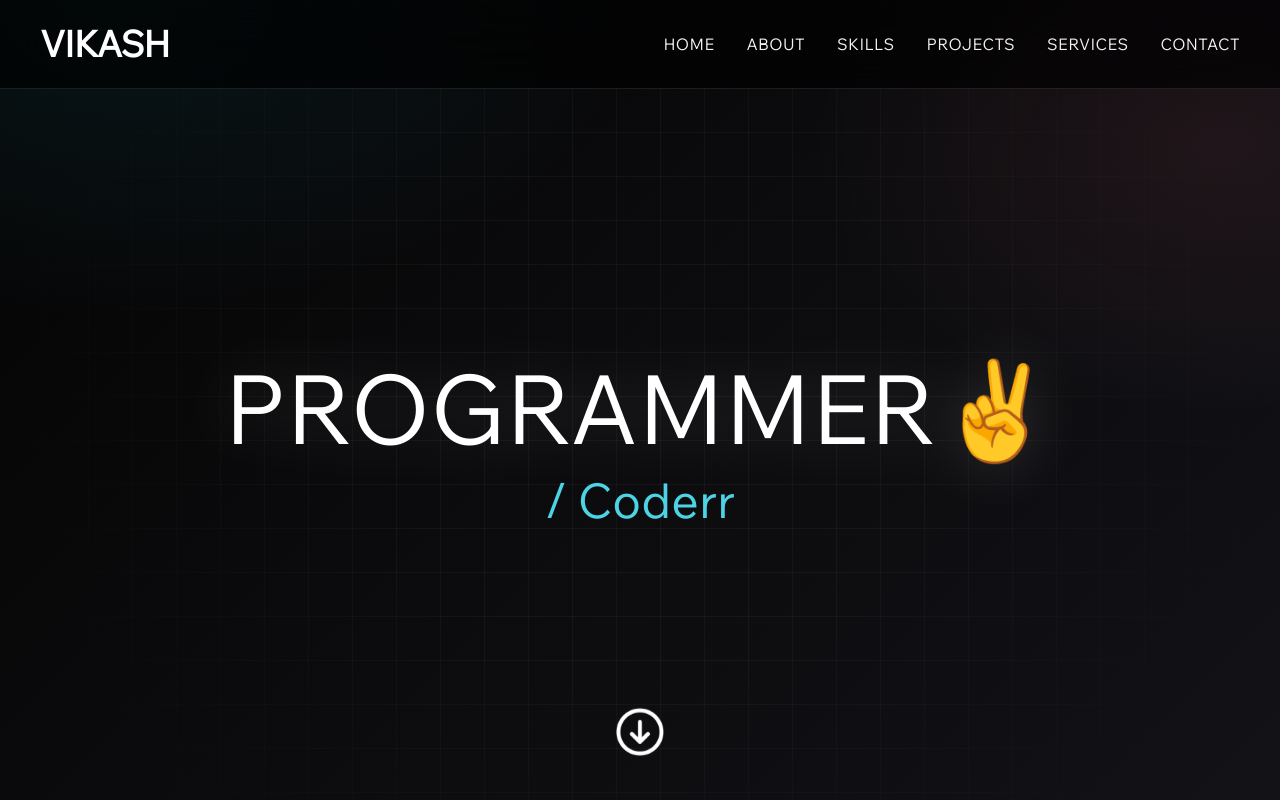
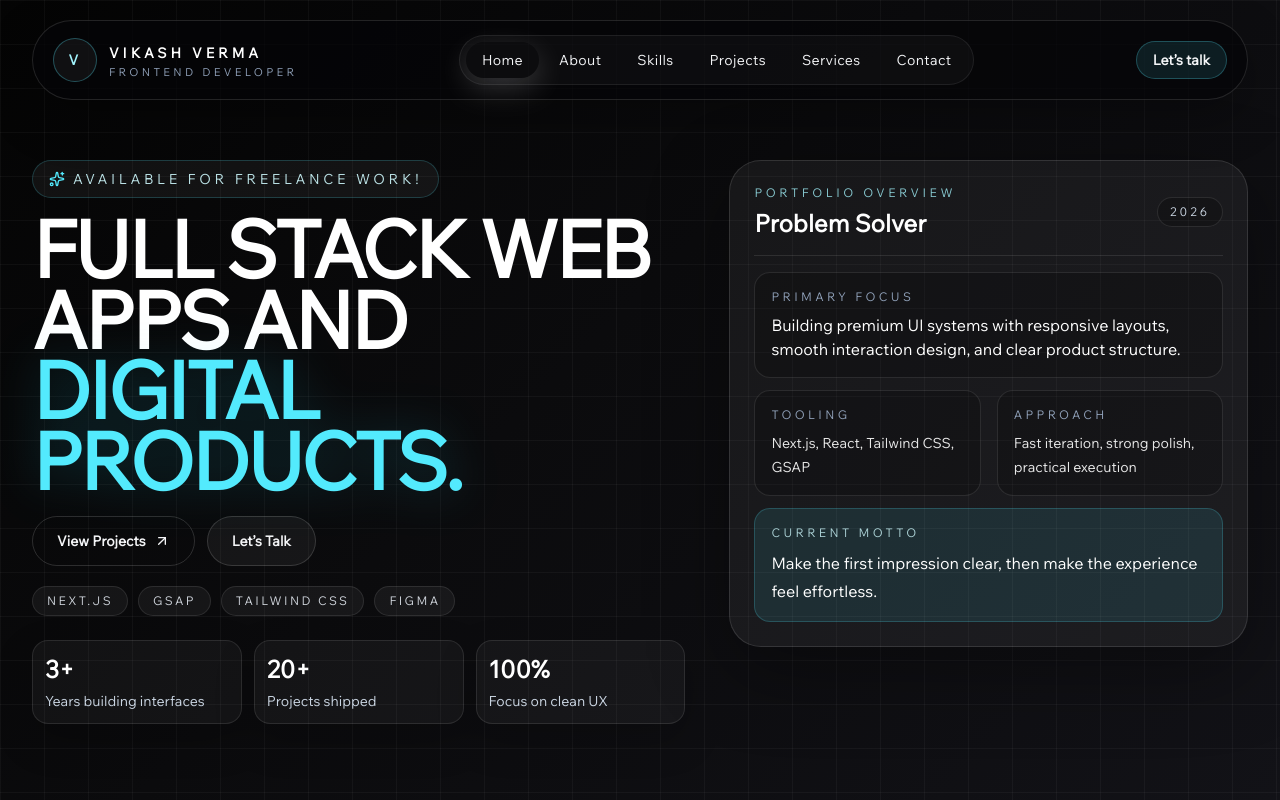
Before and after one commit to vermagithubcs/PortfolioWebsite, a Next.js app: page / in a window 1280 px wide. Shown: the top 800 px of the page. Built offline with nearby package versions, Linux system fonts and the light colour scheme.

Commit message:
ui changes

```diff
--- a/src/app/components/About.jsx
+++ b/src/app/components/About.jsx
@@ -4,7 +4,7 @@ const About = () => {
   return (
     <div
       id="about"
-      className="about min-h-screen flex flex-col items-center justify-center px-4 sm:px-6 lg:px-8 py-16 sm:py-20 w-full"
+      className="about min-h-screen flex flex-col items-center justify-center px-4 sm:px-6 lg:px-8 py-16 sm:py-20 w-full z-0"
     >
       {/* Heading */}
       <div className="mb-8 sm:mb-12">
@@ -15,7 +15,7 @@ const About = () => {
 
       {/* Description Text */}
       <div className="text-about flex items-center justify-center w-full">
-        <h1 className="big-text text-sm sm:text-base md:text-lg lg:text-xl xl:text-2xl 2xl:text-3xl text-center leading-relaxed max-w-5xl px-6 py-8 bg-white/5 border border-white/10 rounded-3xl backdrop-blur-sm text-slate-100">
+        <h1 className="big-text text-sm sm:text-base md:text-lg lg:text-xl xl:text-2xl 2xl:text-3xl text-center leading-relaxed max-w-5xl px-6 py-8 bg-white/5 border border-white/10 rounded-3xl text-slate-100">
           {"I'm"} Vikash Verma, a
           <span className="text-cyan-300 font-semibold">
             {" "}
--- a/src/app/components/Header.jsx
+++ b/src/app/components/Header.jsx
@@ -1,34 +1,28 @@
 "use client";
 import "remixicon/fonts/remixicon.css";
 import HeroSection from "./HeroSection";
-import Arrow from "../assets/downArrow.png";
-import { useEffect, useRef, useState } from "react";
-import gsap from "gsap";
 import { Link } from "react-scroll";
-import Image from "next/image";
+import { ChevronDown, ArrowUpRight, Sparkles } from "lucide-react";
+import { useEffect, useState } from "react";
 
 const textArray = [
-  "Frontend Developer🧑‍💻",
-  "Designer🚀",
-  "Coderrr😁",
-  "Problem Solver😋",
-  "Programmer✌️",
+  "Frontend Developer",
+  "UI Engineer",
+  "Design Builder",
+  "Problem Solver",
+  "Motion Crafter",
 ];
 
+const heroStats = [
+  { value: "3+", label: "Years building interfaces" },
+  { value: "20+", label: "Projects shipped" },
+  { value: "100%", label: "Focus on clean UX" },
+];
+
+const focusAreas = ["Next.js", "GSAP", "Tailwind CSS", "Figma"];
+
 const Header = () => {
-  const ArrowRef = useRef(null);
-
-  useEffect(() => {
-    gsap.to(ArrowRef.current, {
-      y: 3,
-      duration: 0.6,
-      repeat: -1,
-      yoyo: true,
-      ease: "power1.inOut",
-    });
-  }, []);
-
-  const [displayText, setDisplayText] = useState("Frontend Developer🧑‍💻");
+  const [displayText, setDisplayText] = useState(textArray[0]);
 
   useEffect(() => {
     const changeText = () => {
@@ -36,36 +30,117 @@ const Header = () => {
       setDisplayText(textArray[randomIndex]);
     };
     changeText();
-    const timer = setInterval(changeText, 1500);
+    const timer = setInterval(changeText, 1800);
     return () => clearInterval(timer);
   }, []);
 
   return (
-    <div id="reCoderr" className="relative w-full min-h-[100svh] overflow-hidden bg-transparent">
-      {/* Hero Section Navbar */}
+    <div id="reCoderr" className="relative w-full min-h-screen overflow-visible pt-28 sm:pt-32 lg:pt-36 pb-16 sm:pb-20">
+
       <HeroSection />
 
-      {/* Centered Text */}
-      <div className="absolute inset-0 flex flex-col items-center justify-center font-[AtlassianSans] text-center px-4 sm:px-6 pt-16 sm:pt-20">
-        <h1 className="text-[10vw] min-[380px]:text-[11vw] sm:text-5xl md:text-6xl lg:text-7xl xl:text-8xl uppercase z-10 leading-[1.08] text-white drop-shadow-[0_0_30px_rgba(255,255,255,0.15)] max-w-[92vw] sm:max-w-none">
-          {displayText}
-        </h1>
-        <h2 className="text-base min-[380px]:text-lg sm:text-2xl md:text-3xl lg:text-4xl xl:text-5xl mt-2 sm:mt-4 text-cyan-300/90">
-          / Coderr
-        </h2>
-      </div>
+      <main className="relative -top-6 mx-auto flex w-full max-w-7xl px-4 sm:px-6 lg:px-8 py-8 sm:py-10 lg:py-10">
+        <div className="grid w-full items-start gap-7 lg:grid-cols-[1.1fr_0.9fr]">
+          <section className="max-w-3xl">
+            <div className="inline-flex items-center gap-2 rounded-full border border-cyan-300/20 bg-white/5 px-4 py-2 text-xs sm:text-sm uppercase tracking-[0.26em] text-cyan-100/90">
+              <Sparkles className="h-4 w-4 text-cyan-300" />
+              Available for freelance work!
+            </div>
 
-      {/* Down Arrow */}
-      <div className="absolute bottom-5 sm:bottom-10 left-1/2 transform -translate-x-1/2 z-10">
-        <Link to="about" smooth={true} duration={1000}>
-          <Image
-            ref={ArrowRef}
-            className="h-6 sm:h-8 md:h-10 lg:h-12 w-auto cursor-pointer animate-bounce brightness-0 invert"
-            src={Arrow}
-            alt="Down Arrow"
-          />
-        </Link>
-      </div>
+            <h1 className="mt-4 font-[AtlassianSans] text-4xl sm:text-5xl md:text-6xl lg:text-[4.3rem] xl:text-[4.9rem] font-semibold uppercase leading-[0.9] tracking-[-0.04em] text-white">
+              Full Stack Web Apps and
+              <span className="block text-cyan-300 drop-shadow-[0_0_24px_rgba(34,211,238,0.22)]">
+                digital products.
+              </span>
+            </h1>
+
+            <div className="mt-5 flex flex-col sm:flex-row gap-3">
+              <Link
+                to="works"
+                offset={-90}
+                className="inline-flex cursor-pointer items-center justify-center gap-2 rounded-full px-6 py-3.5 text-sm font-semibold text-slate-950 transition-transform duration-300 hover:-translate-y-0.5 hover:bg-blue-600 border border-white/15"
+              >
+                View Projects
+                <ArrowUpRight className="h-4 w-4" />
+              </Link>
+
+              <Link
+                to="contact"
+                offset={-90}
+                className="inline-flex cursor-pointer items-center justify-center rounded-full border border-white/15 bg-white/5 px-6 py-3.5 text-sm font-semibold text-white/90 transition-all duration-300 hover:border-cyan-300/30 hover:bg-white/10 hover:text-white"
+              >
+                Let’s Talk
+              </Link>
+            </div>
+
+            <div className="mt-5 flex flex-wrap gap-2.5">
+              {focusAreas.map((item) => (
+                <span
+                  key={item}
+                  className="rounded-full border border-white/10 bg-white/5 px-3.5 py-1.5 text-[11px] sm:text-xs uppercase tracking-[0.2em] text-slate-200/90"
+                >
+                  {item}
+                </span>
+              ))}
+            </div>
+
+            <div className="mt-6 grid gap-3 sm:grid-cols-3">
+              {heroStats.map((stat) => (
+                <div
+                  key={stat.label}
+                  className="rounded-2xl border border-white/10 bg-white/[0.04] p-3 shadow-[0_16px_40px_rgba(0,0,0,0.2)]"
+                >
+                  <p className="text-xl sm:text-2xl font-semibold text-white">{stat.value}</p>
+                  <p className="mt-1.5 text-xs sm:text-sm leading-5 text-slate-300">{stat.label}</p>
+                </div>
+              ))}
+            </div>
+          </section>
+
+          <aside className="relative lg:pl-4 mt-2 lg:mt-0">
+            <div className="relative overflow-hidden rounded-[2rem] border border-white/12 bg-white/[0.05] p-5 sm:p-6 shadow-[0_24px_80px_rgba(0,0,0,0.35)]">
+
+              <div className="relative z-10 flex items-center justify-between gap-4 border-b border-white/10 pb-4">
+                <div>
+                  <p className="text-xs uppercase tracking-[0.3em] text-cyan-200/80">Portfolio Overview</p>
+                  <p className="mt-1.5 text-xl sm:text-2xl font-semibold text-white">{displayText}</p>
+                </div>
+                <div className="rounded-full border border-white/10 bg-black/20 px-3 py-1.5 text-xs uppercase tracking-[0.25em] text-slate-300">
+                  2026
+                </div>
+              </div>
+
+              <div className="relative z-10 mt-4 space-y-3">
+                <div className="rounded-2xl border border-white/10 bg-black/20 p-4">
+                  <p className="text-xs uppercase tracking-[0.28em] text-slate-400">Primary Focus</p>
+                  <p className="mt-2 text-sm sm:text-base leading-6 text-white">
+                    Building premium UI systems with responsive layouts, smooth
+                    interaction design, and clear product structure.
+                  </p>
+                </div>
+
+                <div className="grid gap-4 sm:grid-cols-2">
+                  <div className="rounded-2xl border border-white/10 bg-black/20 p-4">
+                    <p className="text-xs uppercase tracking-[0.28em] text-slate-400">Tooling</p>
+                    <p className="mt-2 text-sm leading-6 text-white/90">Next.js, React, Tailwind CSS, GSAP</p>
+                  </div>
+                  <div className="rounded-2xl border border-white/10 bg-black/20 p-4">
+                    <p className="text-xs uppercase tracking-[0.28em] text-slate-400">Approach</p>
+                    <p className="mt-2 text-sm leading-6 text-white/90">Fast iteration, strong polish, practical execution</p>
+                  </div>
+                </div>
+
+                <div className="rounded-2xl border border-cyan-300/20 bg-cyan-300/10 p-4 hidden xl:block">
+                  <p className="text-xs uppercase tracking-[0.28em] text-cyan-100/80">Current Motto</p>
+                  <p className="mt-2 text-base leading-7 text-white">
+                    Make the first impression clear, then make the experience feel effortless.
+                  </p>
+                </div>
+              </div>
+            </div>
+          </aside>
+        </div>
+      </main>
     </div>
   );
 };
--- a/src/app/components/HeroSection.jsx
+++ b/src/app/components/HeroSection.jsx
@@ -1,9 +1,8 @@
 "use client";
-import React, { useState, useRef, useEffect } from "react";
+import React, { useEffect, useState } from "react";
 import { Link } from "react-scroll";
 import { FiMenu } from "react-icons/fi";
 import { RxCross1 } from "react-icons/rx";
-import gsap from "gsap";
 
 const navItems = [
   { id: "reCoderr", label: "Home" },
@@ -17,32 +16,6 @@ const navItems = [
 const HeroSection = () => {
   const [open, setOpen] = useState(false);
   const [activeSection, setActiveSection] = useState("reCoderr");
-  const humRef = useRef(null);
-  const textRef = useRef(null);
-  const tl = useRef(null);
-
-  useEffect(() => {
-    const ctx = gsap.context(() => {
-      if (tl.current) return;
-      gsap.set(humRef.current, { x: "100%" });
-      tl.current = gsap.timeline({ paused: true });
-      tl.current.to(humRef.current, {
-        x: "0%",
-        duration: 0.45,
-        ease: "power2.inOut",
-      });
-      if (!textRef.current) return;
-      const text = textRef.current.children;
-      tl.current.from(text, {
-        y: -20,
-        duration: 0.4,
-        opacity: 0,
-        stagger: 0.08,
-        ease: "power1.inOut",
-      });
-    });
-    return () => ctx.revert();
-  }, []);
 
   useEffect(() => {
     document.body.style.overflow = open ? "hidden" : "";
@@ -74,101 +47,115 @@ const HeroSection = () => {
     return () => observer.disconnect();
   }, []);
 
-  const toggleMenu = () => {
-    if (!tl.current) return;
-    const next = !open;
-    setOpen(next);
-    if (next) {
-      tl.current.play();
-    } else {
-      tl.current.reverse();
-    }
-  };
   const handleNavClick = (id) => {
     setActiveSection(id);
-    if (open) {
-      toggleMenu();
-    }
+    setOpen(false);
   };
 
   return (
-    <>
-      <div className="fixed left-0 z-[2000] w-full px-4 sm:px-10 py-3 sm:py-6 flex items-center justify-between bg-black/65 backdrop-blur-xl border-b border-white/10">
-        {/* Logo */}
-        <div className="text-xl sm:text-4xl uppercase font-semibold cursor-pointer tracking-tight text-white">
-          <Link to="reCoderr" smooth={true} duration={800}>
-            Vikash
+    <header className="fixed top-0 left-0 w-full p-4 sm:px-6 lg:px-8 pt-4 sm:pt-5 z-[3000]">
+      <div className="mx-auto flex max-w-7xl items-center justify-between gap-4 rounded-full border border-white/12 bg-[#050507]/72 px-4 py-3 sm:px-5 sm:py-3.5 shadow-[0_18px_50px_rgba(0,0,0,0.28)]">
+        <Link
+          to="reCoderr"
+          smooth={true}
+          duration={800}
+          className="group flex cursor-pointer items-center gap-3"
+        >
+          <span className="flex h-11 w-11 items-center justify-center rounded-full border border-cyan-300/30 bg-white/5 text-sm font-semibold uppercase tracking-[0.24em] text-cyan-200 transition-transform duration-300 group-hover:scale-105">
+            V
+          </span>
+          <span className="hidden sm:flex flex-col leading-none">
+            <span className="text-sm font-semibold uppercase tracking-[0.28em] text-white">Vikash Verma</span>
+            <span className="mt-1 text-[11px] uppercase tracking-[0.3em] text-slate-400">Frontend Developer</span>
+          </span>
         </Link>
-        </div>
 
-        {/* Desktop Nav */}
-        <div className="hidden md:flex items-center gap-6 lg:gap-8 uppercase text-sm lg:text-base">
+        <nav className="hidden md:flex items-center gap-1 rounded-full border border-white/8 bg-white/[0.03] p-1.5">
           {navItems.map((item) => (
             <Link
               key={item.id}
               to={item.id}
-              smooth={true}
-              duration={700}
-              offset={-80}
+              offset={-90}
               onClick={() => handleNavClick(item.id)}
-              className={`cursor-pointer tracking-wide transition-colors ${
-                activeSection === item.id ? "text-cyan-300" : "text-white/85 hover:text-cyan-300"
+              className={`rounded-full px-4 py-2 text-sm font-medium tracking-wide transition-all cursor-pointer duration-300 ${
+                activeSection === item.id
+                  ? "text-slate-950 shadow-[0_10px_30px_rgba(255,255,255,0.18)]"
+                  : "text-white/70 hover:bg-white/10 hover:text-white"
               }`}
             >
               {item.label}
             </Link>
           ))}
+        </nav>
+
+        <div className="hidden md:flex items-center gap-3">
+          <Link
+            to="contact"
+            offset={-90}
+            className="inline-flex cursor-pointer items-center rounded-full border border-cyan-300/25 bg-cyan-300/10 px-4 py-2 text-sm font-semibold text-cyan-100 transition-all duration-300 hover:border-cyan-200/50 hover:bg-cyan-300/20 hover:text-white"
+          >
+            Let’s talk
+          </Link>
         </div>
 
-        {/* humburger Menu  */}
+        <button
+          type="button"
+          onClick={() => setOpen((value) => !value)}
+          className="inline-flex h-11 w-11 items-center justify-center rounded-full border border-white/15 bg-white/[0.08] text-white transition hover:bg-white/15 md:hidden"
+          aria-label="Toggle menu"
+          aria-expanded={open}
+        >
+          {open ? <RxCross1 className="text-xl" /> : <FiMenu className="text-xl" />}
+        </button>
+
         <div
-          onClick={toggleMenu}
-          className="hum relative z-[1000] md:hidden bg-white/10 hover:bg-white/20 p-2.5 rounded-full text-white border border-white/20 transition"
-          aria-label="Toggle menu"
+          className={`fixed inset-0 z-[1999] bg-black/55 transition-opacity duration-300 md:hidden ${
+            open ? "opacity-100" : "pointer-events-none opacity-0"
+          }`}
+          onClick={() => setOpen(false)}
+        />
+
+        <aside
+          className={`fixed right-0 top-0 z-[2000] h-[100svh] w-[88vw] max-w-sm border-l border-white/12 bg-[#050507] px-5 py-6 text-white shadow-[0_0_80px_rgba(0,0,0,0.5)] transition-transform duration-300 ease-out md:hidden ${
+            open ? "translate-x-0" : "translate-x-full"
+          }`}
         >
-          {open ? <RxCross1 className="cursor-pointer text-xl" /> : <FiMenu className="cursor-pointer text-xl" />}
+          <div className="flex items-center justify-between">
+            <div>
+              <p className="text-xs uppercase tracking-[0.28em] text-cyan-200/80">Navigation</p>
+              <p className="mt-2 text-lg font-semibold text-white">Menu</p>
             </div>
-        {open && (
-          <div
-            onClick={toggleMenu}
-            className="fixed inset-0 bg-black/50 backdrop-blur-md z-[999]"
-          />
-        )}
+            <button
+              type="button"
+              onClick={() => setOpen(false)}
+              className="inline-flex h-10 w-10 items-center justify-center rounded-full border border-white/15 bg-white/[0.08] text-white transition hover:bg-white/15"
+              aria-label="Close menu"
+            >
+              <RxCross1 className="text-lg" />
+            </button>
+          </div>
 
-        {/* Mobile Menu */}
-        <div
-          ref={humRef}
-          className="fixed h-[100svh] w-full sm:w-96 top-0 right-0 bg-[#060709] text-white z-[1000] border-l border-white/10 md:hidden"
-        >
-          <ul className="p-5 h-full overflow-y-auto">
-            <RxCross1
-              onClick={toggleMenu}
-              className="text-3xl cursor-pointer"
-            />
-            <div
-              ref={textRef}
-              className="flex flex-col gap-6 px-2 sm:px-4 py-8 justify-start min-h-[80svh] text-2xl sm:text-4xl uppercase"
-            >
-              {navItems.map((item) => (
+          <nav className="mt-10 flex flex-col gap-3">
+            {navItems.map((item, index) => (
               <Link
                 key={item.id}
                 to={item.id}
-                  smooth={true}
-                  duration={700}
-                  offset={-70}
+                offset={-84}
                 onClick={() => handleNavClick(item.id)}
-                  className={`cursor-pointer font-semibold transition-colors ${
-                    activeSection === item.id ? "text-cyan-300" : "text-white hover:text-cyan-300"
+                className={`flex items-center justify-between rounded-2xl border px-4 py-4 text-lg font-semibold transition-all duration-300 ${
+                  activeSection === item.id
+                    ? "border-cyan-300/35 bg-cyan-300/10 text-cyan-100"
+                    : "border-white/10 bg-white/[0.03] text-white/85 hover:border-white/20 hover:bg-white/[0.06]"
                 }`}
               >
-                  {item.label}
+                <span>{item.label}</span>
+                <span className="text-xs uppercase tracking-[0.28em] text-white/35">0{index + 1}</span>
               </Link>
             ))}
+          </nav>
+        </aside>
       </div>
-          </ul>
-        </div>
-      </div>
-    </>
+    </header>
   );
 };
 
--- a/src/app/components/TechStack.jsx
+++ b/src/app/components/TechStack.jsx
@@ -39,9 +39,7 @@ const techItems = [
 
 const TechStack = () => {
   return (
-    <section id="techStack" className='relative isolate w-full py-16 sm:py-20 px-4 sm:px-6 lg:px-8'>
-      <div className="absolute -top-12 left-6 sm:left-20 h-44 w-44 rounded-full bg-cyan-400/12 blur-3xl pointer-events-none -z-10" />
-      <div className="absolute -bottom-8 right-4 sm:right-16 h-44 w-44 rounded-full bg-rose-400/12 blur-3xl pointer-events-none -z-10" />
+    <section id="techStack" className='relative isolate w-full py-16 sm:py-20 px-4 sm:px-6 lg:px-8 z-0'>
 
       <div className="relative z-10 text-center mb-10 sm:mb-14">
         <p className="uppercase tracking-[0.25em] text-xs sm:text-sm text-cyan-300/85 mb-3">Toolkit</p>
@@ -60,7 +58,7 @@ const TechStack = () => {
           <article
             key={item.name}
             data-tech-card
-            className="group relative min-h-48 sm:min-h-52 rounded-2xl border border-white/15 bg-white/5 backdrop-blur-sm p-4 sm:p-5 flex flex-col items-center justify-center text-center transition-all duration-300 hover:-translate-y-1 hover:bg-white/10 hover:border-cyan-300/45 hover:shadow-[0_12px_32px_rgba(34,211,238,0.14)]"
+            className="group relative min-h-48 sm:min-h-52 rounded-2xl border border-white/15 bg-white/5 p-4 sm:p-5 flex flex-col items-center justify-center text-center transition-all duration-300 hover:-translate-y-1 hover:bg-white/10 hover:border-cyan-300/45 hover:shadow-[0_12px_32px_rgba(34,211,238,0.14)]"
           >
             <div className="absolute inset-0 rounded-2xl opacity-0 group-hover:opacity-100 transition-opacity duration-300 bg-gradient-to-b from-cyan-400/10 via-transparent to-transparent" />
 
--- a/src/app/globals.css
+++ b/src/app/globals.css
@@ -24,10 +24,7 @@ body {
 }
 
 body {
-	background:
-		radial-gradient(1200px 700px at 8% 0%, rgba(34, 211, 238, 0.08), transparent 45%),
-		radial-gradient(900px 600px at 95% 18%, rgba(251, 113, 133, 0.08), transparent 45%),
-		linear-gradient(135deg, var(--bg-0), var(--bg-1) 45%, var(--bg-2));
+	background: linear-gradient(135deg, var(--bg-0), var(--bg-1) 45%, var(--bg-2));
 	color: var(--text-primary);
 	font-family: AtlassianSans, TyproFace, system-ui, sans-serif;
 }
@@ -41,7 +38,6 @@ body::before {
 	background-image: linear-gradient(rgba(255, 255, 255, 0.04) 1px, transparent 1px),
 		linear-gradient(90deg, rgba(255, 255, 255, 0.04) 1px, transparent 1px);
 	background-size: 44px 44px;
-	mask-image: radial-gradient(circle at center, black 32%, transparent 90%);
 }
 
 a {
```
Also changed, not shown: src/app/components/Footer.jsx (+1 -13 lines), src/app/components/Services.jsx (+4 -4 lines), src/app/components/Work.jsx (+3 -17 lines). Lines whose indentation alone changed are shown as unchanged.
